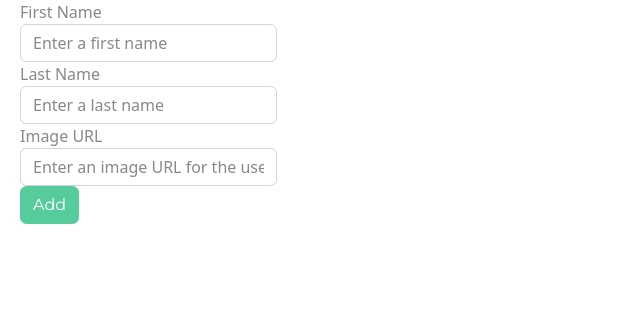
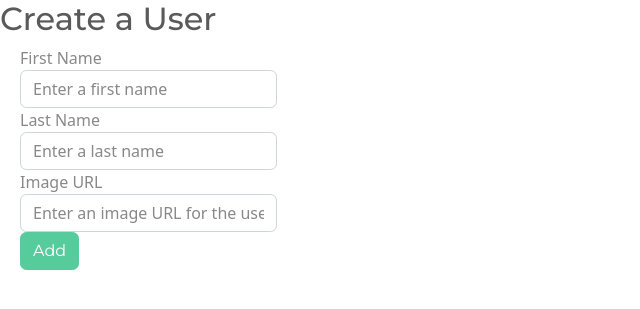
Before and after one commit to jacobrashid404/flask-blogly, a Flask app: page /new-user in a window 1280 px wide. Shown: the top 309 px of the page, without its empty margins (0-640 px from the left). Run offline with Flask 3, Linux system fonts and the light colour scheme.

```diff
--- a/blogly/templates/new_user_form.jinja
+++ b/blogly/templates/new_user_form.jinja
@@ -1,6 +1,9 @@
 {% extends "base.jinja" %}
 {% block title %}Add New User{% endblock %}
 {% block content %}
+
+<h2>Create a User</h2>
+
     <form action="" method="POST" name="new_user_form">
         <div class="form-group">
             <label>First Name
@@ -19,4 +22,5 @@
         </div>
         <button type="submit" class="btn btn-success">Add</button>
     </form>
+
   {% endblock %}
```
